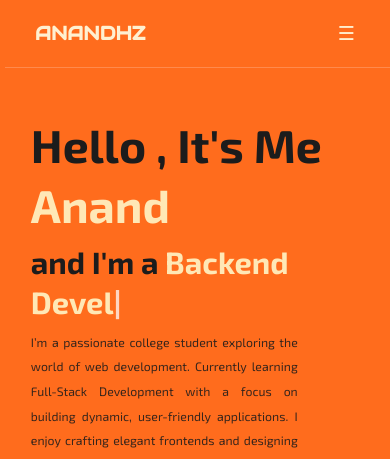
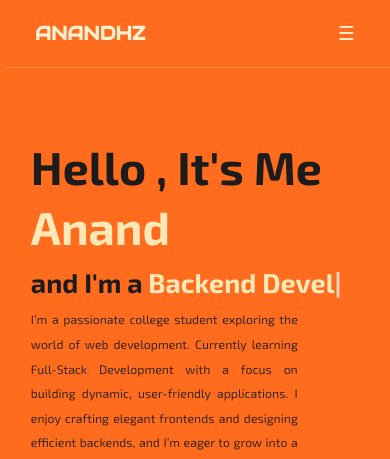
Before and after one commit to anandhz-git/Portfolio, a plain HTML site: page index.html in a window 390 px wide. Shown: the top 459 px of the page. Drawn offline with nearby package versions, Linux system fonts and the light colour scheme.

Commit message:
new update

```diff
--- a/index.html
+++ b/index.html
@@ -203,13 +203,12 @@ section{
         text-align: justify;
         padding-top: 3em;
       }
+
       .mainimg img {
         width: 18em;
         height: 18em;
       }
-      .home-content p{
 
-      }
       .home-content h1{
         font-size: 1em;
         text-align: left;
@@ -222,10 +221,13 @@ section{
         text-align: center;
       }
       .home-content h1, .home-content h3 {
-        font-size: 1em;
         text-align: left;
-        position: ;
+
       }
+       .home-content h3 {
+        font-size: 3.5em !important;
+       }
+
       .mainimg img {
         width: 12em;
         height: 12em;
@@ -998,12 +1000,13 @@ form button:hover svg {
 
  <section class="home" id="home">
     <div class="home-content">
-      <h1  data-aos="fade-down" data-aos-delay="50">Hello , It's Me <span>Anand</span></h1>
 
-      <h3  data-aos="fade-down" data-aos-delay="250" class="typing-text">and I'm a <span id="roles"></span></h3>
+          <h1  data-aos="fade-down" data-aos-delay="50">Hello , It's Me <span>Anand</span></h1>
 
-      <p  data-aos="fade-down" data-aos-delay="350">I’m a passionate college student exploring the world of web development. Currently learning Full-Stack Development with a focus on building dynamic,
-            user-friendly applications. I enjoy crafting elegant frontends and designing efficient backends, and I’m eager to grow into a versatile developer.</p>
+          <h3  data-aos="fade-down" data-aos-delay="250" class="typing-text">and I'm a <span id="roles"></span></h3>
+
+          <p  data-aos="fade-down" data-aos-delay="350">I’m a passionate college student exploring the world of web development. Currently learning Full-Stack Development with a focus on building dynamic,
+                user-friendly applications. I enjoy crafting elegant frontends and designing efficient backends, and I’m eager to grow into a versatile developer.</p>
 
         <div class="icons" data-aos="fade-down" data-aos-delay="450">
             <a href="#">
```
